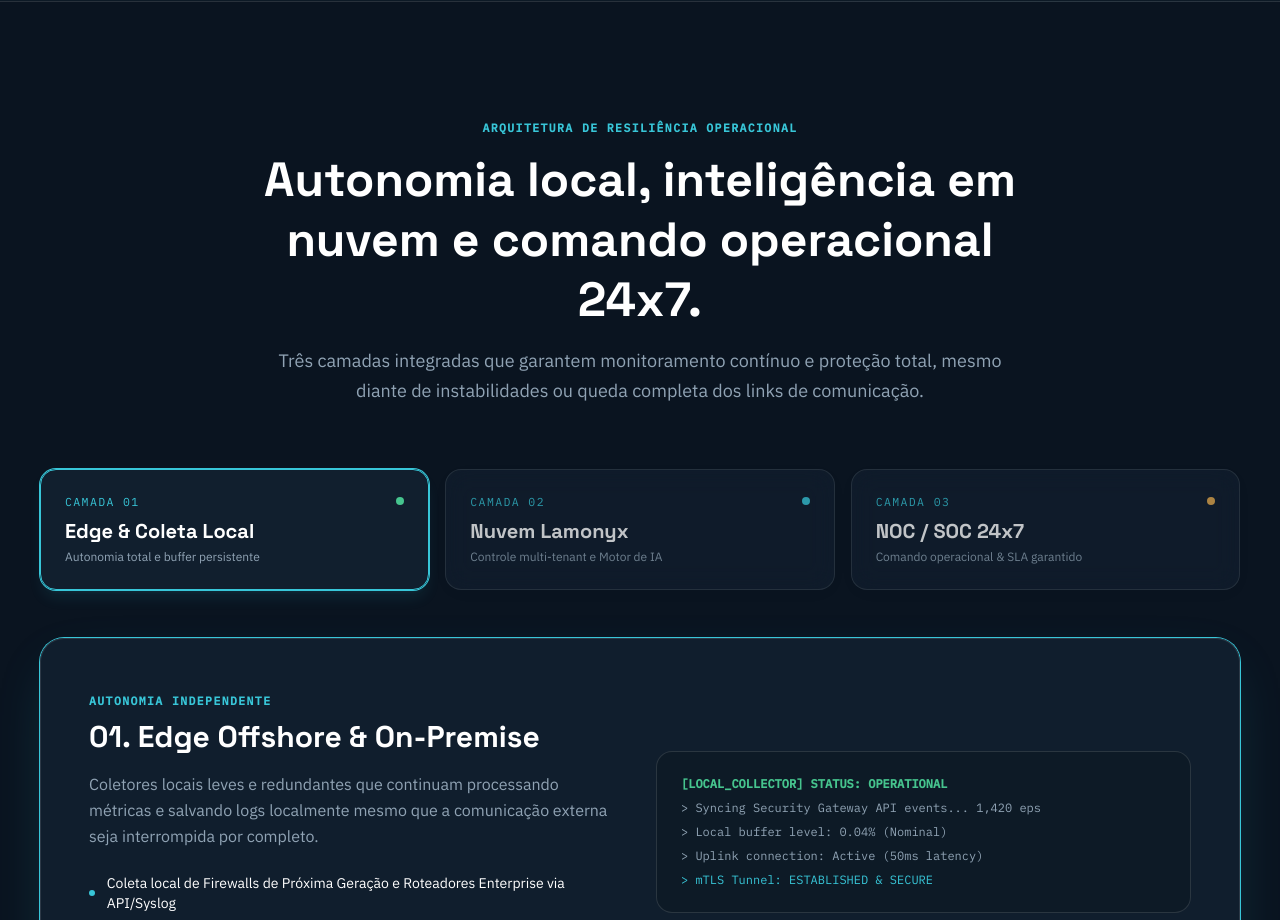
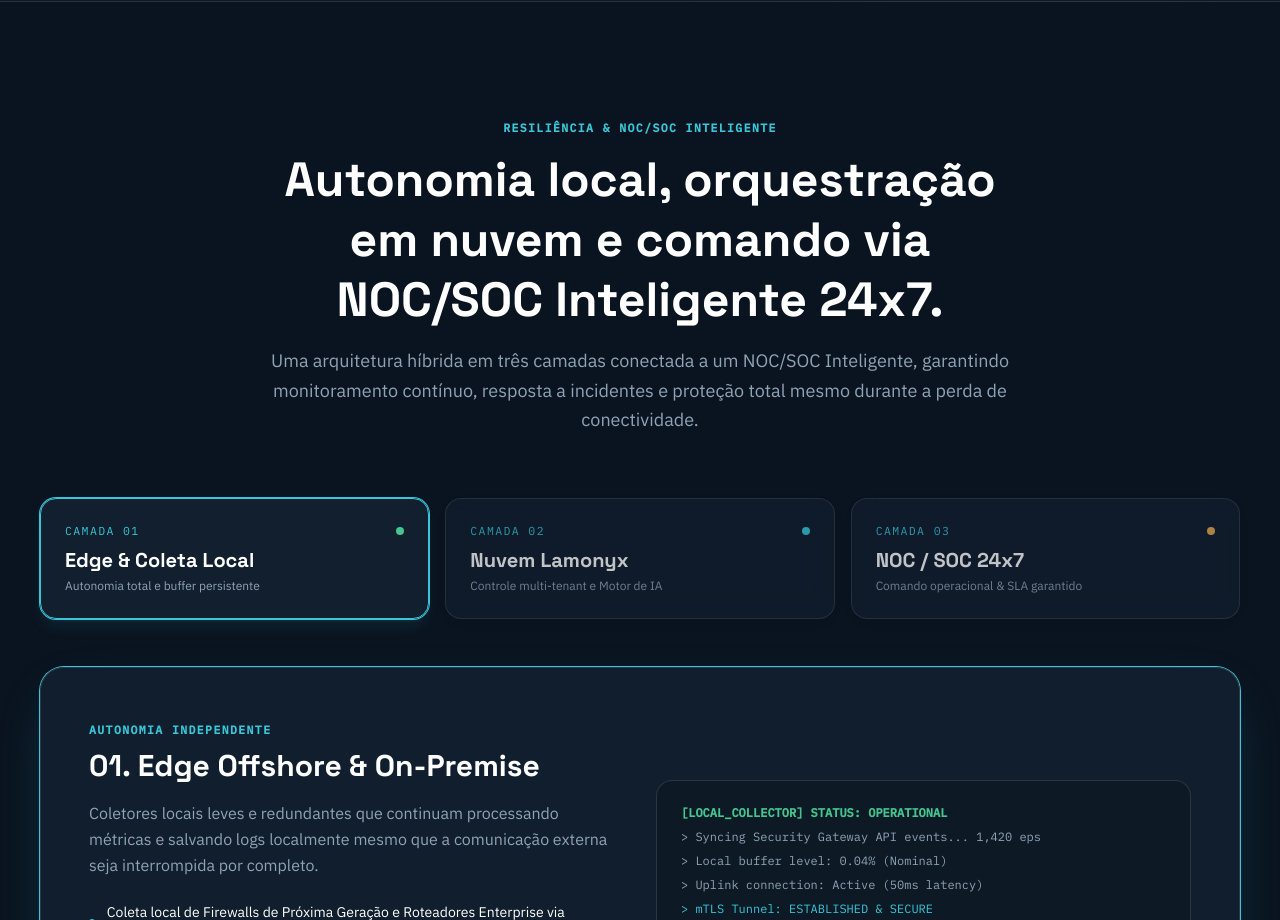
Before and after one commit to amandio-vaz/lamonyx-offshore, a Next.js app: page / in a window 1280 px wide. Shown: the part 3440-4360 px from the top of the page. Built offline with nearby package versions, Linux system fonts and the light colour scheme; no server answers.

Commit message:
feat: incorporar NOC/SOC Inteligente no título da seção de arquitetura

```diff
--- a/src/components/ArchitectureFlow.tsx
+++ b/src/components/ArchitectureFlow.tsx
@@ -10,12 +10,12 @@
       <div className="max-w-7xl mx-auto px-6 lg:px-10">
 
         <div className="text-center max-w-3xl mx-auto mb-16">
-          <span className="font-mono-tag text-[#38C6D8] font-semibold">ARQUITETURA DE RESILIÊNCIA OPERACIONAL</span>
+          <span className="font-mono-tag text-[#38C6D8] font-semibold">RESILIÊNCIA & NOC/SOC INTELIGENTE</span>
           <h2 className="font-display font-bold text-3xl sm:text-5xl text-theme-heading mt-3 leading-tight">
-            Autonomia local, inteligência em nuvem e comando operacional 24x7.
+            Autonomia local, orquestração em nuvem e comando via NOC/SOC Inteligente 24x7.
           </h2>
           <p className="mt-4 text-theme-body text-base sm:text-lg leading-relaxed">
-            Três camadas integradas que garantem monitoramento contínuo e proteção total, mesmo diante de instabilidades ou queda completa dos links de comunicação.
+            Uma arquitetura híbrida em três camadas conectada a um NOC/SOC Inteligente, garantindo monitoramento contínuo, resposta a incidentes e proteção total mesmo durante a perda de conectividade.
           </p>
         </div>
 
```
